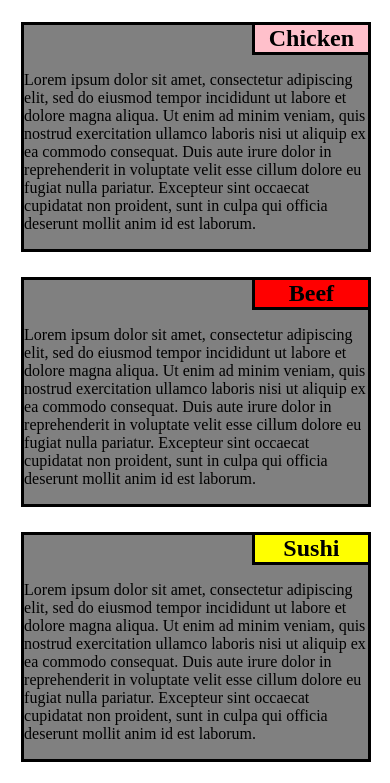
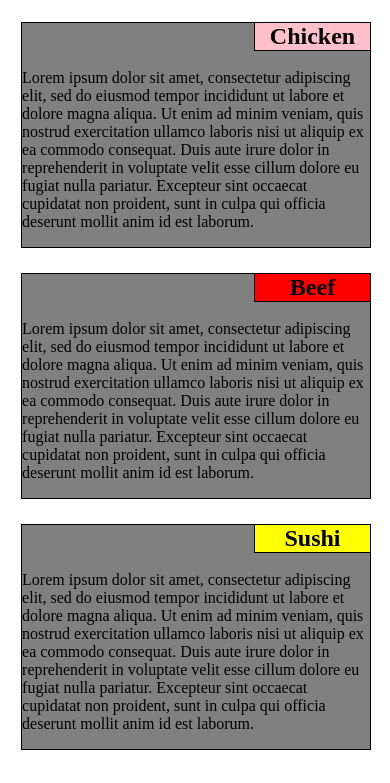
Before and after one commit to NatalieLow/RoRSpec_Course4_module2, a plain HTML site: page index.html in a window 390 px wide. Shown: the part 61-844 px from the top of the page. Drawn offline with Linux system fonts and the light colour scheme.

Commit message:
Modified border px

```diff
--- a/styles.css
+++ b/styles.css
@@ -1,27 +1,6 @@
 body {
 	position: relative;
 }
-
-/*@media screen and (max-width: 992) {*/
-	#ChickenSection {
-		float: left;
-		margin-right: 3%;
-		margin-left: 1%;
-		width: 30%
-	}
-	#BeefSection {
-		float: left;
-		/*margin-right: 0%;
-		margin-left: 0%;*/
-		width: 30%
-	}
-	#SushiSection {
-		float: right;
-		margin-right: 1%;
-		/*margin-left: 0%;*/
-		width: 30%;
-	}
-/*}*/
 
 p {
 	padding-top: 30px;
@@ -43,8 +22,7 @@ p {
 	margin-top: 25px;
 	background: grey;
 	position: relative;
-	border-style: solid;
-	border-color: black;
+	border: 1px solid black;
 }
 
 h1 {
@@ -58,9 +36,28 @@ h2{
 	right: 0px;
 	top: 0px;
 	width: 33%;
-	border-left: solid;
-	border-bottom: solid;
-	border-color: black;
+	border-left: 1px solid black;
+	border-bottom: 1px solid black;
+
+}
+
+#ChickenSection {
+	float: left;
+	margin-right: 3%;
+	margin-left: 1%;
+	width: 30%
+}
+#BeefSection {
+	float: left;
+	margin-right: 0%;
+	margin-left: 0%;
+	width: 30%
+}
+#SushiSection {
+	float: right;
+	margin-right: 1%;
+	margin-left: 0%;
+	width: 30%;
 }
 
 @media (max-width: 991px) {
@@ -76,7 +73,7 @@ h2{
 	}
 	#SushiSection {
 		float: right;
-		width: 92%;
+		width: 93%;
 		margin-right: 3.5%;
 		margin-left: 3.5%;
 
@@ -89,13 +86,7 @@ h2{
 		float: none;
 		margin-right: 3.5%;
 		margin-left: 3.5%;
-		width: 92%
+		width: 93%
 	}
 
-	/*
-	.MenuSection {
-		float: none;
-		margin-right: 3.5%;
-		margin-left: 3.5%;
-	}*/
 }
```
